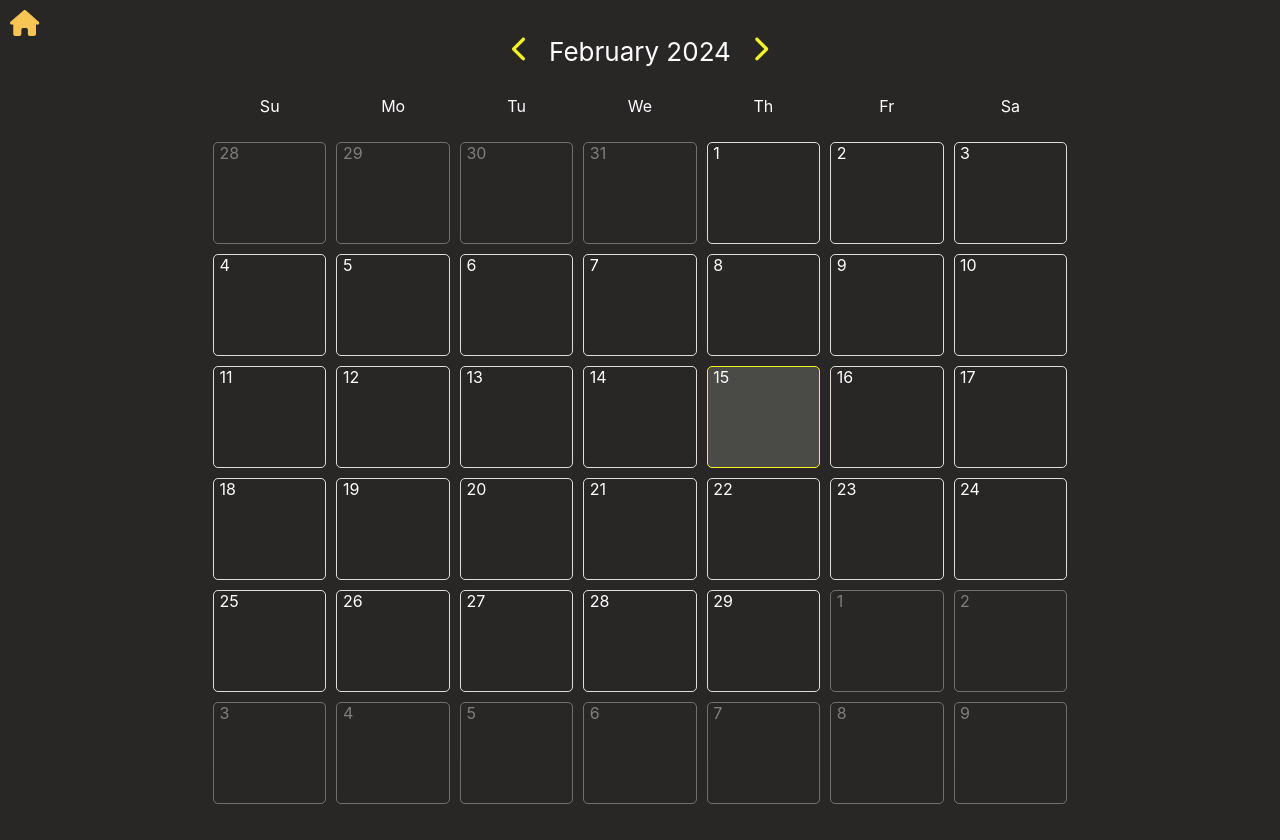
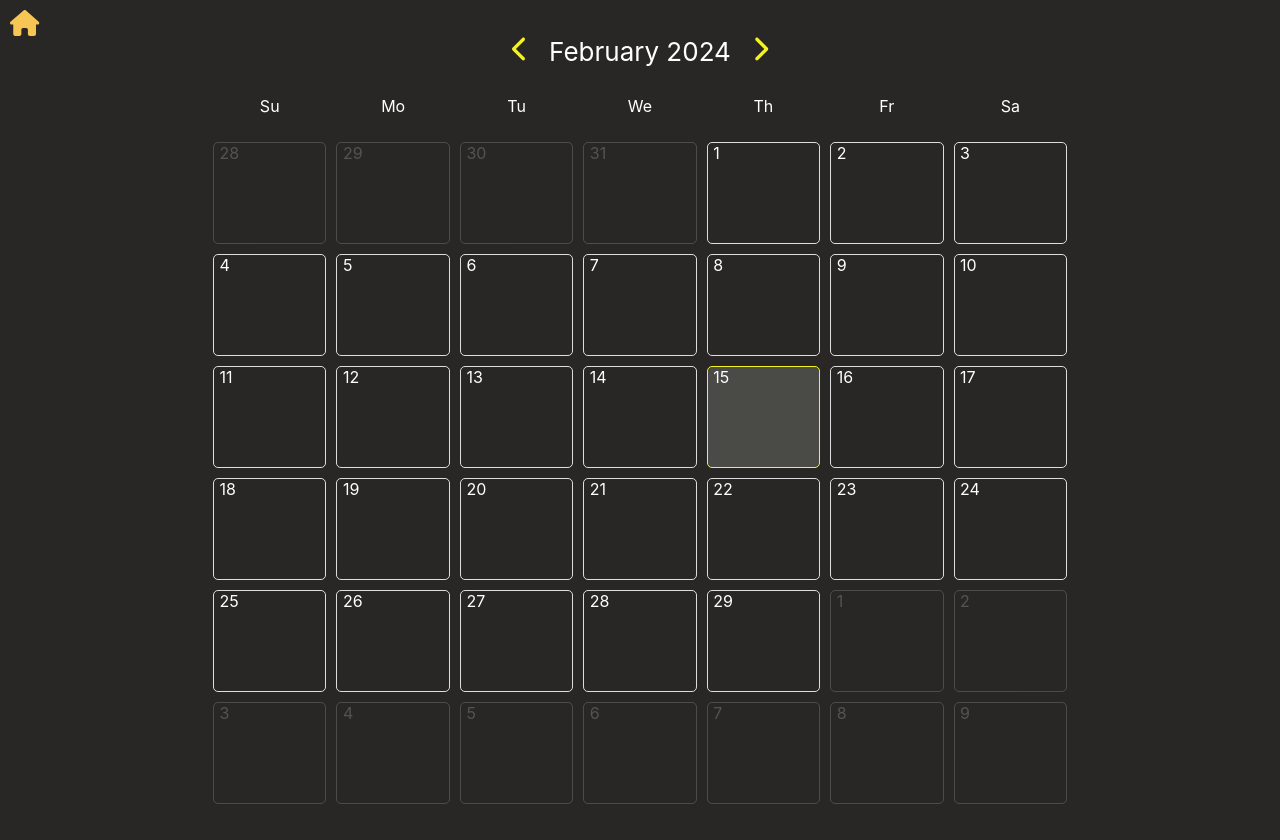
Before and after one commit to WillCBarker/Workmate, a React (Create React App) app in the folder workmate-frontend/: page /calendar in a window 1280 px wide. Built offline with nearby package versions, Linux system fonts and the light colour scheme.

Commit message:
updated calendar and day element styling

```diff
--- a/workmate-frontend/src/assets/css/calendar.css
+++ b/workmate-frontend/src/assets/css/calendar.css
@@ -37,7 +37,7 @@
 
   .calendar-day.not-current-month {
     /* Adjust opacity and color for non-current month days */
-    opacity: 0.4;
+    opacity: 0.2;
   }
 
   /* Highlight selected days */
--- a/workmate-frontend/src/assets/css/day.css
+++ b/workmate-frontend/src/assets/css/day.css
@@ -3,15 +3,24 @@
 }
 
 .day-container {
-    display: flex;
-    justify-content: flex-start;
-    align-items: flex-start;
+    display: block;
   }
 
 .day-container p {
-    position: absolute; /* absolute positioning within the cell */
+    position: absolute;
     top: 0; /* align to the top */
-    left: 0; /* align to the left */
+    left: 5%; /* align to the left */
     margin: 0;
-    margin-left: 5%;
+    margin-bottom: 10px;
 }
+
+.test {
+    /* display: inline-block; */
+    border: 2px solid rgb(0, 255, 157);
+    margin-top: 10px;
+    border-radius: 10%;
+    font-size: 11px;
+}
+
+.test:hover {
+}
```
